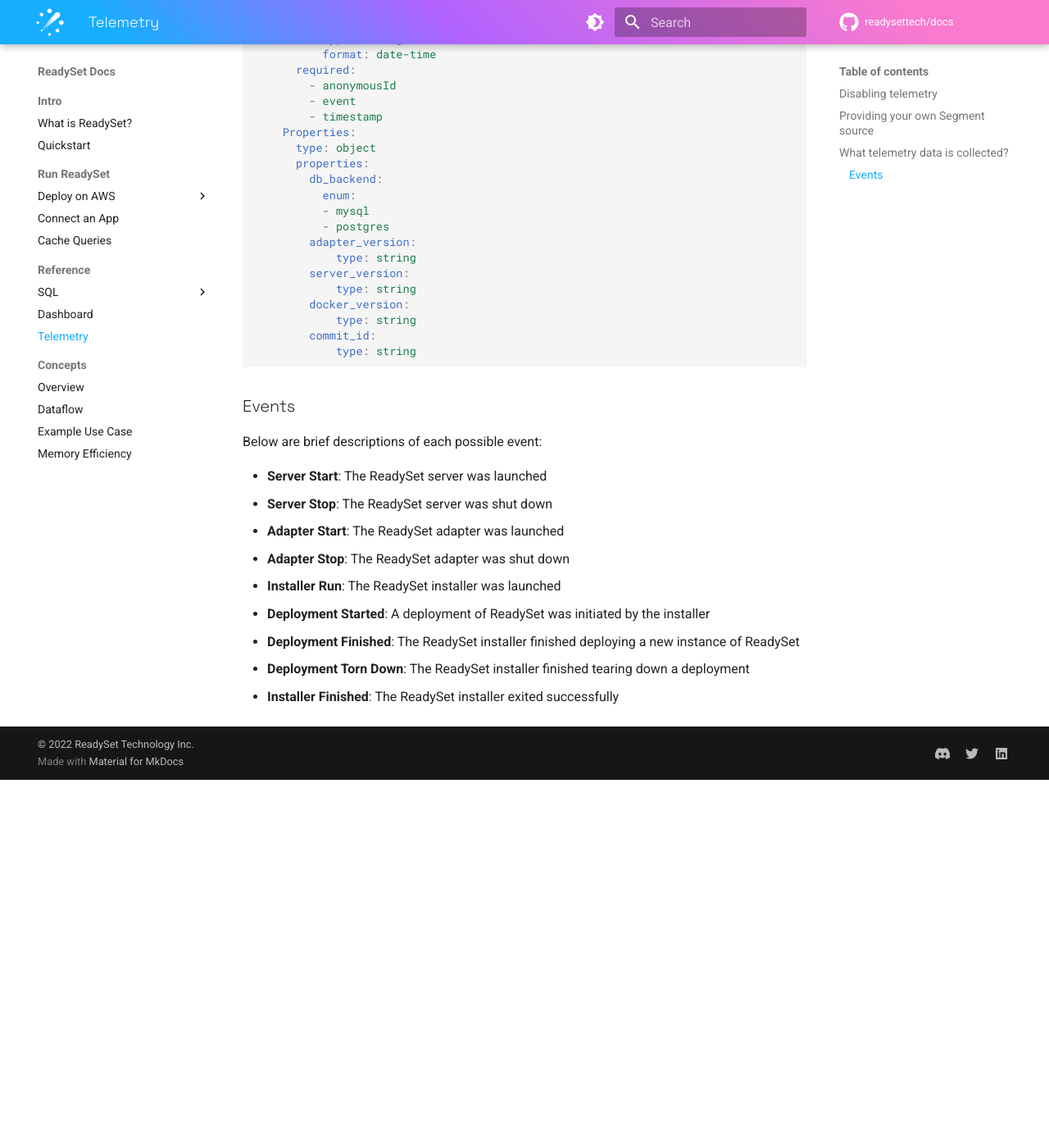
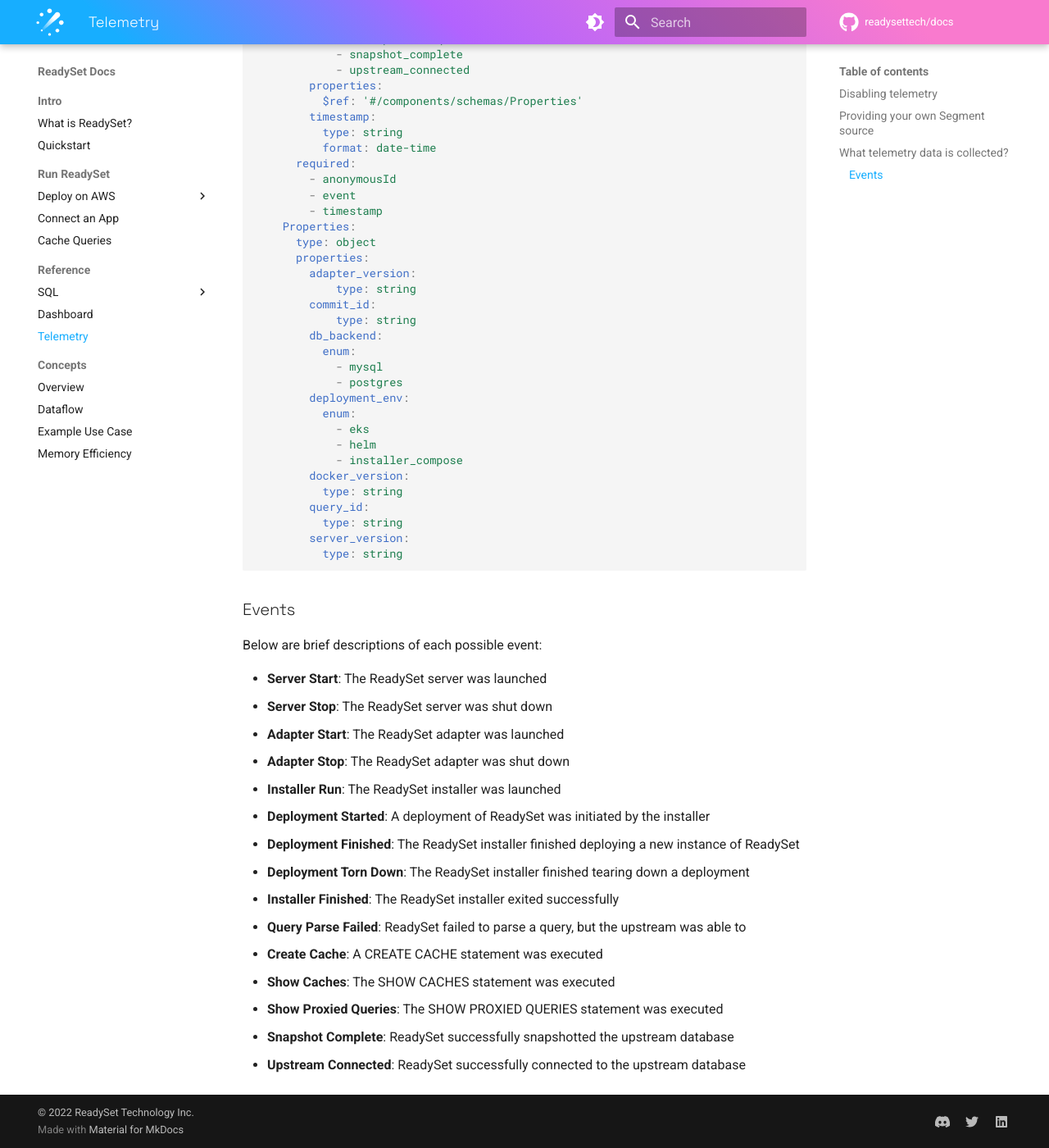
Before and after one commit to readysettech/docs-old, an MkDocs documentation site: the page built from docs/reference/telemetry.md, in a window 1280 px wide and 1400 px high, scrolled down 1329 px. Shown: the whole window at 82% size. Built offline with MkDocs 1.6.1 and Material for MkDocs 9.7.7, drawn with Linux system fonts in a browser that asks for light colours; comment, search, counter and statistics services are not loaded; before the commit the page ends 2280 px from its top, so only the background shows below that; some of the changed text lies outside the part shown.

Commit message:
Add new telemetry events

````diff
--- a/docs/reference/telemetry.md
+++ b/docs/reference/telemetry.md
@@ -34,15 +34,21 @@
           description: a per-session UUID
         event:
           enum:
-          - adapter_start
-          - adapter_stop
-          - server_start
-          - server_stop
-          - installer_run
-          - deployment_started
-          - deployment_finished
-          - deployment_torn_down
-          - installer_finished
+            - adapter_start
+            - adapter_stop
+            - create_cache
+            - deployment_finished
+            - deployment_started
+            - deployment_torn_down
+            - installer_finished
+            - installer_run
+            - query_parse_failed
+            - server_start
+            - server_stop
+            - show_caches
+            - show_proxied_queries
+            - snapshot_complete
+            - upstream_connected
         properties:
           $ref: '#/components/schemas/Properties'
         timestamp:
@@ -55,18 +61,25 @@
     Properties:
       type: object
       properties:
-        db_backend:
-          enum:
-          - mysql
-          - postgres
         adapter_version:
-            type: string
-        server_version:
-            type: string
-        docker_version:
             type: string
         commit_id:
             type: string
+        db_backend:
+          enum:
+            - mysql
+            - postgres
+        deployment_env:
+          enum:
+            - eks
+            - helm
+            - installer_compose
+        docker_version:
+          type: string
+        query_id:
+          type: string
+        server_version:
+          type: string
 ```
 
 ### Events
@@ -82,3 +95,9 @@
 - **Deployment Finished**: The ReadySet installer finished deploying a new instance of ReadySet
 - **Deployment Torn Down**: The ReadySet installer finished tearing down a deployment
 - **Installer Finished**: The ReadySet installer exited successfully
+- **Query Parse Failed**: ReadySet failed to parse a query, but the upstream was able to
+- **Create Cache**: A CREATE CACHE statement was executed
+- **Show Caches**: The SHOW CACHES statement was executed
+- **Show Proxied Queries**: The SHOW PROXIED QUERIES statement was executed
+- **Snapshot Complete**: ReadySet successfully snapshotted the upstream database
+- **Upstream Connected**: ReadySet successfully connected to the upstream database
````
Also changed, not shown: other parts of docs/reference/telemetry.md (+1 -1 lines).
